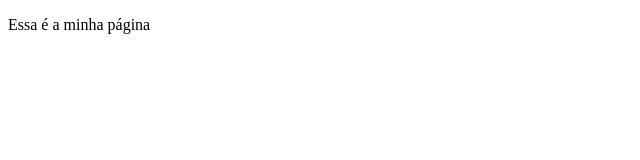
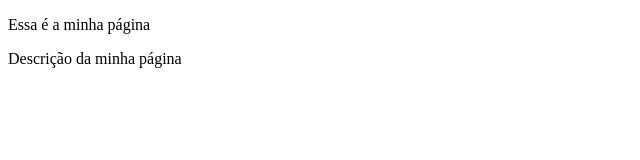
Before and after one commit to rsaggio/aula-git, a plain HTML site: page index.html in a window 1280 px wide. Shown: the whole page, without its empty margins (0-640 px from the left). Drawn offline with Linux system fonts and the light colour scheme.

Commit message:
adicionando descricao

```diff
--- a/index.html
+++ b/index.html
@@ -8,5 +8,6 @@
 </head>
 <body>
     <p>Essa é a minha página</p>
+    <p>Descrição da minha página</p>
 </body>
 </html>
```
